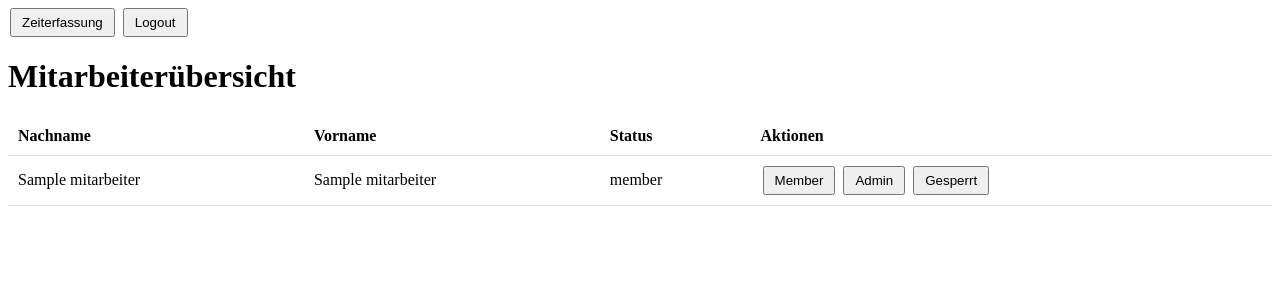
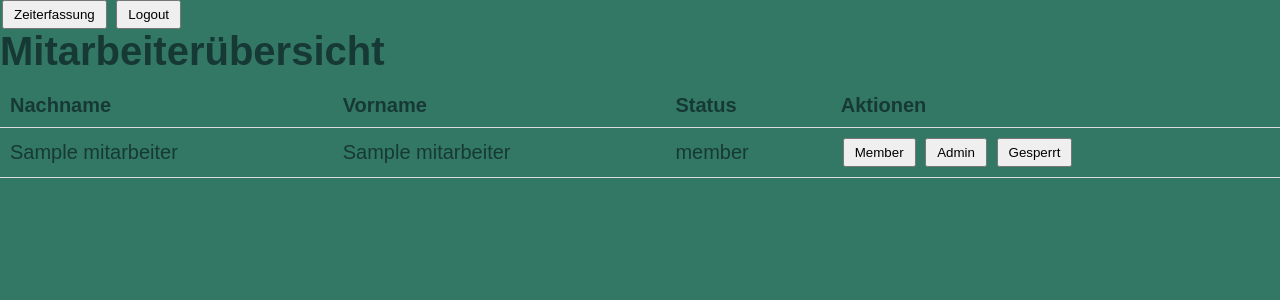
Before and after one commit to medusalich/projekt_lf10, a PHP site: page /dashboard_admin.php in a window 1280 px wide. Shown: the top 300 px of the page. Run offline with PHP 8.4, Linux system fonts and the light colour scheme; tables that the repository leaves empty or names only in its code hold one stand-in row (values such as "Sample post").

Commit message:
styles verknüpft

```diff
--- a/dashboard_admin.php
+++ b/dashboard_admin.php
@@ -44,7 +44,10 @@ $stmtMitarbeiter->execute();
 <html lang="de">
 <head>
     <meta charset="UTF-8">
+    <meta name="viewport" content="width=device-width, initial-scale=1.0">
     <title>Admin - Mitarbeiterverwaltung</title>
+    <link rel="stylesheet" href="css/styles.css">
+    <link rel="icon" href="images/favicon.ico" type="image/x-icon">
     <style>
         table { width: 100%; border-collapse: collapse; }
         th, td { padding: 10px; text-align: left; border-bottom: 1px solid #ddd; }
```
